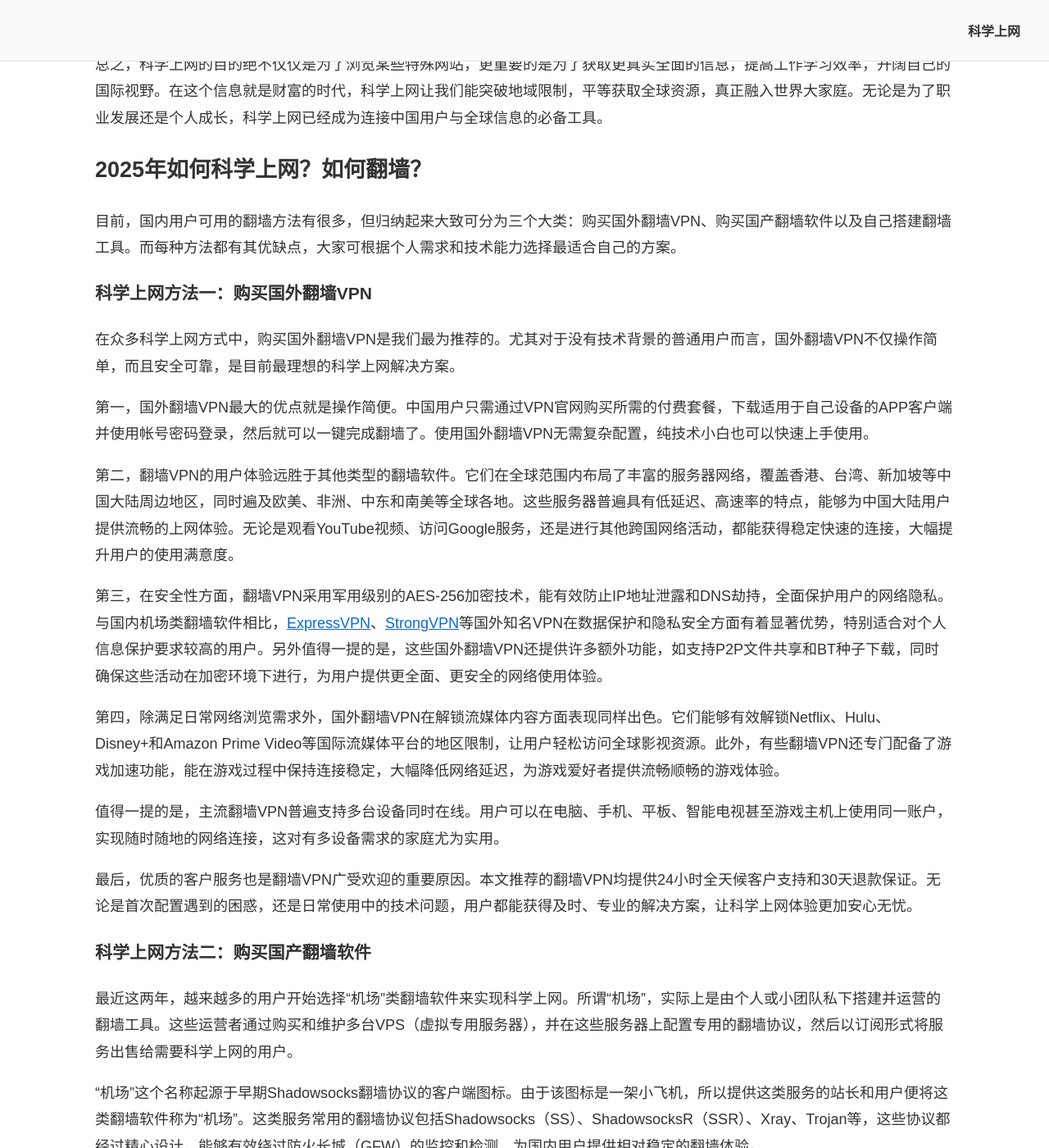
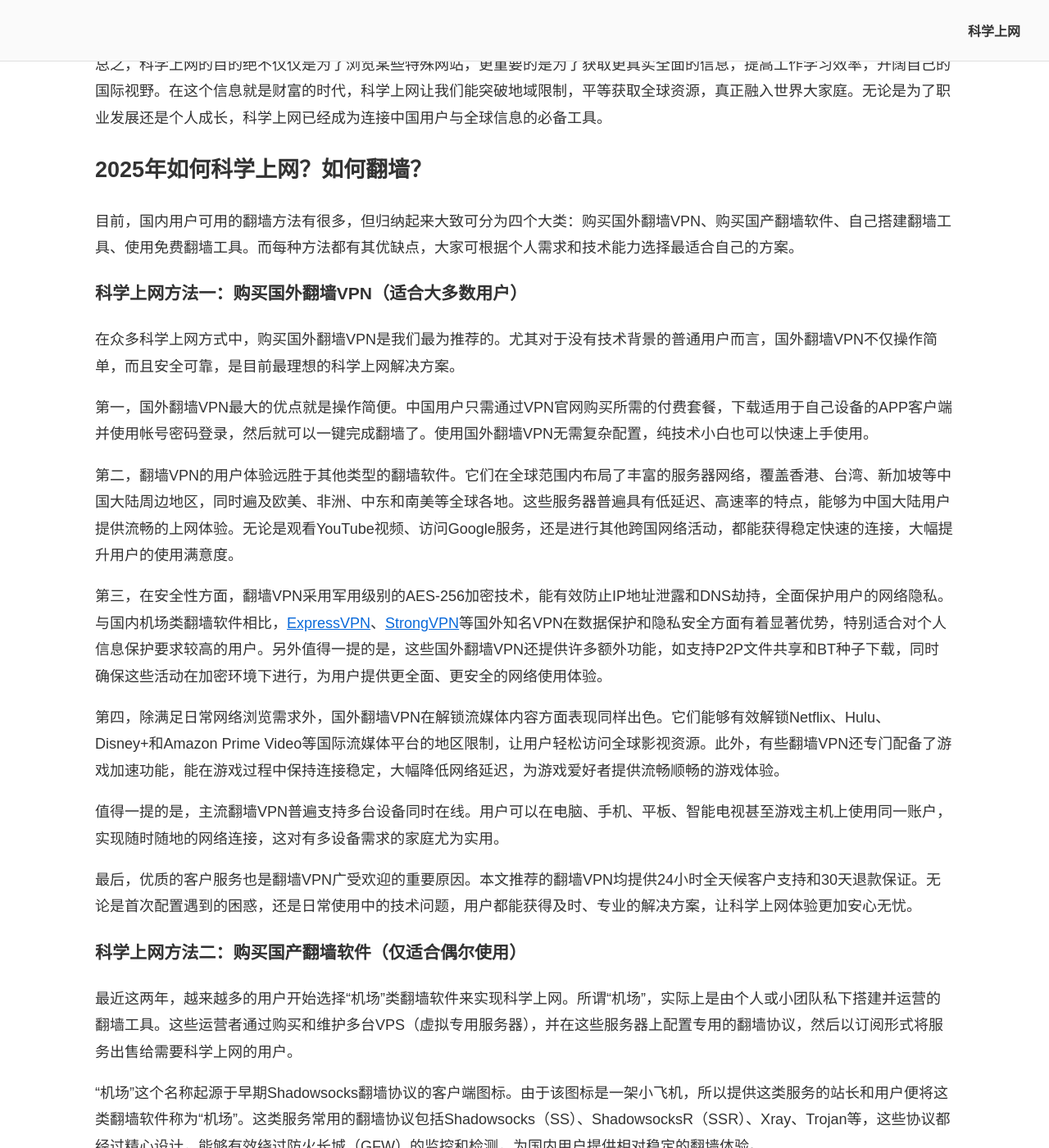
Before and after one commit to chinavpns/chinavpns.github.io, a Jekyll site: the page built from index.md, in a window 1280 px wide and 1400 px high, scrolled down 3473 px. Shown: the whole window at 82% size. Built offline with Jekyll 4.4.1, drawn with Linux system fonts in a browser that asks for light colours; some of the changed text lies outside the part shown.

Commit message:
Update index.md

```diff
--- a/index.md
+++ b/index.md
@@ -54,9 +54,9 @@ description: 科学上网指南：2025年最好用的翻墙VPN和翻墙软件推
 
 ## 2025年如何科学上网？如何翻墙？
 
-目前，国内用户可用的翻墙方法有很多，但归纳起来大致可分为三个大类：购买国外翻墙VPN、购买国产翻墙软件以及自己搭建翻墙工具。而每种方法都有其优缺点，大家可根据个人需求和技术能力选择最适合自己的方案。
+目前，国内用户可用的翻墙方法有很多，但归纳起来大致可分为四个大类：购买国外翻墙VPN、购买国产翻墙软件、自己搭建翻墙工具、使用免费翻墙工具。而每种方法都有其优缺点，大家可根据个人需求和技术能力选择最适合自己的方案。
 
-### 科学上网方法一：购买国外翻墙VPN
+### 科学上网方法一：购买国外翻墙VPN（适合大多数用户）
 
 在众多科学上网方式中，购买国外翻墙VPN是我们最为推荐的。尤其对于没有技术背景的普通用户而言，国外翻墙VPN不仅操作简单，而且安全可靠，是目前最理想的科学上网解决方案。
 
@@ -72,7 +72,7 @@ description: 科学上网指南：2025年最好用的翻墙VPN和翻墙软件推
 
 最后，优质的客户服务也是翻墙VPN广受欢迎的重要原因。本文推荐的翻墙VPN均提供24小时全天候客户支持和30天退款保证。无论是首次配置遇到的困惑，还是日常使用中的技术问题，用户都能获得及时、专业的解决方案，让科学上网体验更加安心无忧。
 
-### 科学上网方法二：购买国产翻墙软件
+### 科学上网方法二：购买国产翻墙软件（仅适合偶尔使用）
 
 最近这两年，越来越多的用户开始选择“机场”类翻墙软件来实现科学上网。所谓“机场”，实际上是由个人或小团队私下搭建并运营的翻墙工具。这些运营者通过购买和维护多台VPS（虚拟专用服务器），并在这些服务器上配置专用的翻墙协议，然后以订阅形式将服务出售给需要科学上网的用户。
 
@@ -86,7 +86,7 @@ description: 科学上网指南：2025年最好用的翻墙VPN和翻墙软件推
 
 总的来说，机场类翻墙软件只适合作为临时的备用翻墙工具，偶尔使用是可以的，但绝不应作为日常工作和学习中主要依赖的科学上网方案。
 
-### 科学上网方法三：自建翻墙软件
+### 科学上网方法三：自建翻墙软件（仅适合技术大牛）
 
 如果你是专业程序员，除了购买国外翻墙VPN和国产翻墙软件外，还可以尝试自己动手搭建翻墙软件。自建翻墙的关键步骤是购买虚拟专用服务器（VPS），并使用开源协议如SSR（ShadowsocksR）、V2Ray、Trojan等自行配置翻墙工具。通过自建翻墙软件，你可以独享服务器资源，根据个人需求定制专用线路，从而在速度和连接稳定性上获得更好的表现。此外，SSR、V2Ray等协议的高度可配置性使技术熟练的用户能够自行优化连接参数，甚至开发新的翻墙算法来应对日益复杂的封锁技术。
 
@@ -368,23 +368,23 @@ AstrillVPN在中国的翻墙表现非常稳定，几乎可与ExpressVPN相媲美
 
 我注意到不少网友经常搜索"翻墙后可以干什么"这类问题。看来很多朋友对翻墙软件的实际用途还不太清楚，不了解翻墙后能获得哪些便利。其实，当你成功"翻墙"后，就等于打开了通往全球互联网的大门，可以做的事情非常多。
 
-* 1. 进行跨境工作
+* 一、进行跨境工作
 
 对于从事跨境工作的人来说，翻墙软件是必不可少的工具。在中国大陆，许多常用的国际工作平台如Google、Gmail、Dropbox、Slack等都无法直接访问，这给跨境工作带来了不小的障碍。通过使用可靠的翻墙软件，你可以轻松连接这些平台，与海外客户或同事保持顺畅沟通，查阅国际资料，参与线上会议，并使用各种国际协作工具。对于自由职业者、外贸从业者或跨国公司员工来说，这意味着工作效率的显著提升和更多的职业机会。
 
-* 2. 娱乐与学习
+* 二、娱乐与学习
 
 在娱乐方面，大陆用户可以通过翻墙软件访问<a href="https://github.com/chinavpns/youtube-download">YouTube</a>观看全球最新视频内容，也可以观看Netflix、Disney+、HBO Max等<a href="https://github.com/chinavpns/video-site">国外视频网站</a>上的热门剧集和电影，或者在Spotify、Apple Music上聆听全球音乐。在学习方面，翻墙软件让大陆用户能够进入Coursera、edX、Khan Academy等知名在线学习平台，学习世界顶尖大学的课程。此外，用户还可以轻松访问维基百科、TED等知识分享平台，获取更全面、更深入的信息，拓宽视野，提升个人能力。
 
-* 3. 加速海外游戏
+* 三、加速海外游戏
 
 对游戏爱好者来说，翻墙软件不仅能帮助访问被屏蔽的游戏平台，还能有效降低网络延迟。通过选择合适的服务器节点，你可以显著改善与海外游戏服务器的连接质量，减少游戏中的卡顿和掉线情况。无论是畅玩Steam上的各类游戏，还是在PS、Xbox等主机平台进行联机对战，翻墙软件都能帮你获得更流畅的游戏体验。特别是对于《堡垒之夜》、《绝地求生》、《英雄联盟》、《APEX英雄》等国际热门游戏，使用翻墙软件往往能让你的游戏体验更上一层楼。
 
-* 4. 下载BT种子
+* 四、下载BT种子
 
 种子下载在文件共享和获取资源方面有着独特优势，但许多BT种子网站在国内被屏蔽。通过翻墙软件，用户可以安全访问这些种子网站，获取更丰富的资源。更重要的是，优质的翻墙软件通常提供数据加密功能，保护下载活动不被追踪，增强隐私保护。从下载各类教育资源、开源软件到获取各种媒体文件，翻墙软件都能帮助用户畅通无阻地使用BT下载服务，且不必担心隐私泄露的风险。
 
-* 5. 访问AI工具
+* 五、访问AI工具
 
 随着人工智能的快速发展，<a href="https://github.com/chinavpns/chatgpt-plus">ChatGPT</a>、Midjourney、Claude等先进AI工具已成为提升工作效率的重要帮手。然而，这些工具大多需要科学上网才能访问。通过翻墙软件，用户可以顺畅使用这些AI助手进行文本创作、图像生成、代码编写等各种任务。此外，许多新兴的AI应用和服务同样需要翻墙才能体验，使用可靠的翻墙工具能让用户紧跟全球AI技术发展的前沿，充分利用这些工具提升个人和工作能力。
 
```
Also changed, not shown: other parts of index.md (+3 -3 lines).
